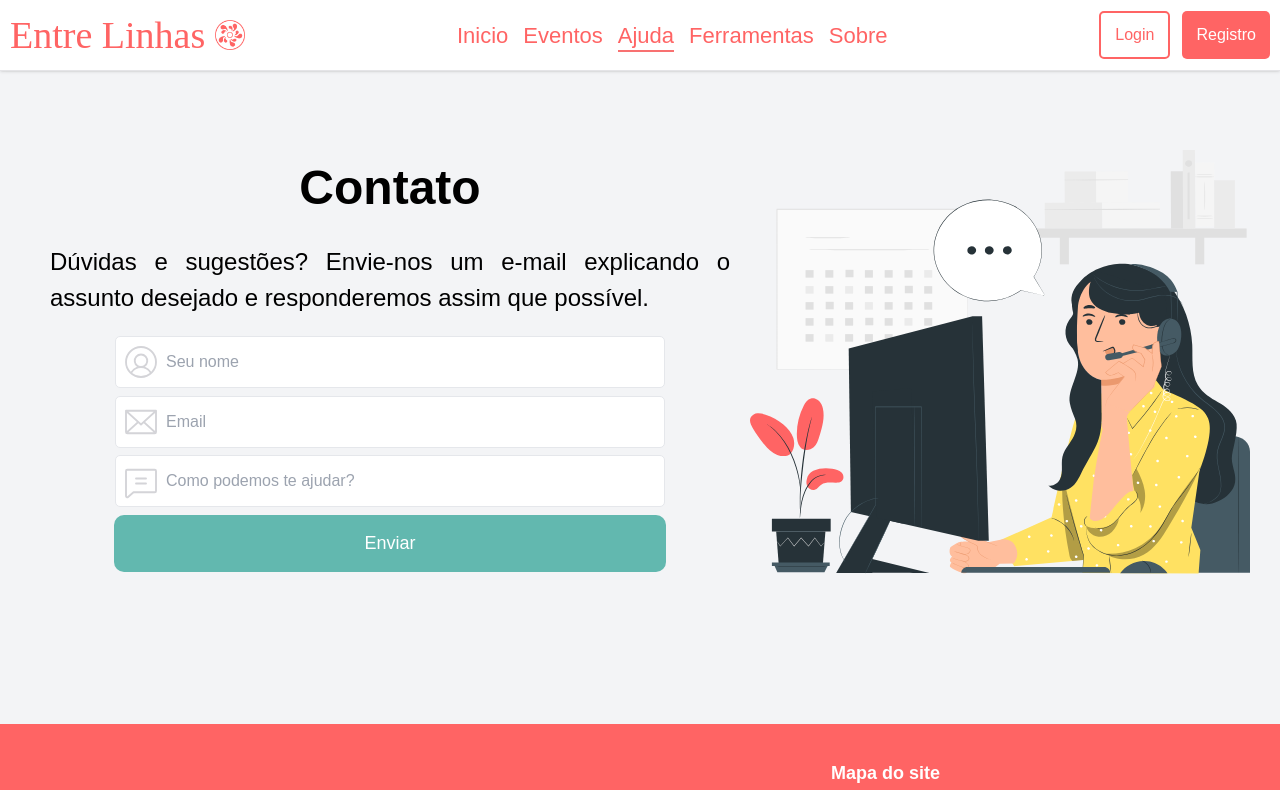
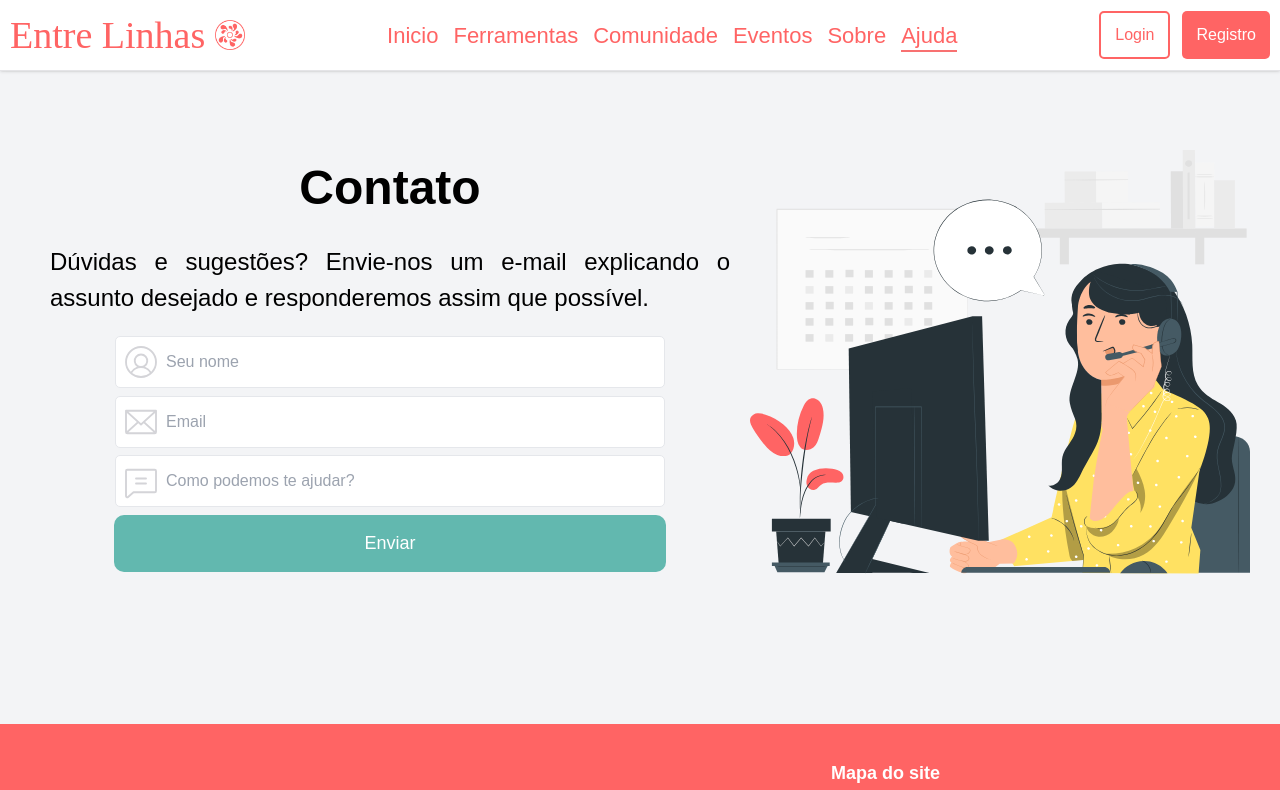
Before and after one commit to Entre-Linhas/front-end, a React (Create React App) app: page /ajuda in a window 1280 px wide. Shown: the top 790 px of the page. Built offline with nearby package versions, Linux system fonts and the light colour scheme.

Commit message:
refactor: ajustando a header, em progresso.

```diff
--- a/src/components/Header.tsx
+++ b/src/components/Header.tsx
@@ -6,7 +6,7 @@ import { UserCircle, List, Gear } from "@phosphor-icons/react"
 import { Linking } from './Linking';
 import React, { useContext, useState } from 'react';
 import { Context } from '../contexts/Context';
-
+import { NavLink } from 'react-router-dom';
 
 interface HeaderProps extends HTMLAttributes<HTMLHeadingElement> { }
 
@@ -30,70 +30,46 @@ export const Header = ({ ...rest }: HeaderProps) => {
 
       <nav className="hidden lg:flex gap-[2.5rem] font-medium mx-auto text-custom-salmon text-[2.2rem]">
         <ul className='flex gap-6'>
-          {auth ?
-          (
-            <div className='flex gap-6'>
-              <li className="relative">
+          <li className={`relative`}>
             <Linking to="/" title='Inicio' />
           </li>
-              <li className="relative">
+          <li className={`relative ${auth ? "" : "hidden"}`}>
             <Linking to="/Trilha" title='Trilha' />
           </li>
-              <li className="relative">
-                <Linking to="/Gerenciamento" title='Ferramentas' />
+          <li className={`relative`}>
+            <Linking to={auth ? "/Gerenciamento" : "/ferramentas"} title='Ferramentas' />
           </li>
-              <li className="relative">
+          <li className={`relative`}>
             <Linking to="/Comunidade" title='Comunidade' />
           </li>
-              <li className="relative">
+          <li className={`relative`}>
             <Linking to="/Eventos" title='Eventos' />
           </li>
-              <li className="relative">
+          <li className={`relative`}>
             <Linking to="/sobre" title='Sobre' />
           </li>
-            </div>
-          )
-
-           : // se tiver feio pode trocar, é só pra testar.
-
-           (
-
-            <div className='flex gap-6'>
-              <li className="relative">
-                <Linking to="/" title='Inicio' />
-              </li>
-              <li className="relative">
-                <Linking to="/eventos" title="Eventos" />
-              </li>
-              <li className="relative">
+          <li className={`relative`}>
             <Linking to="/ajuda" title='Ajuda' />
           </li>
-              <li className="relative">
-                <Linking to="/ferramentas" title='Ferramentas' />
-              </li>
-              <li className="relative">
-                <Linking to="/Sobre" title='Sobre' />
-              </li>
-            </div>
-          )
-          }
         </ul>
       </nav>
 
       <div>
-        {auth ?
-        (
+        {auth ? (
           <div>
             <button onClick={Click}>
+
               <div className='hidden lg:flex items-center gap-[1.2rem]'>
-            <div className="w-[3.5rem] h-[3.5rem] rounded-full bg-black">
-              <img src={perfil.foto} className="max-w-[100%] h-full rounded-full"/>
+                <div className="w-[3.5rem] h-[3.5rem]">
+                  <img src={perfil.foto} className="max-w-[100%] h-full rounded-full" />
                 </div>
                 <p>{perfil.usuario.nome}</p>
               </div>
+
             </button>
+
             <div className={`${display}`}>
-              <ul className="shadow-xl text-custom-salmon absolute right-0 z-10 mt-4 bg-white py-2 dark:bg-zinc-800 dark:border-b-zinc-700">
+              <ul className="max-lg:hidden shadow-xl text-custom-salmon absolute right-0 z-10 mt-4 bg-white py-2 dark:bg-zinc-800 dark:border-b-zinc-700">
                 <li className="block px-8 py-5 hover:bg-custom-salmon hover:text-white">
                   <Linking to="/Profile" title="Meu perfil" />
                 </li>
@@ -106,11 +82,8 @@ export const Header = ({ ...rest }: HeaderProps) => {
               </ul>
             </div>
           </div>
-        )
+        ) : (
 
-        :
-
-        (
           <div className='hidden lg:flex gap-[1.2rem]'>
             <Button titleBt='Login' typeStyle='secondary' onClick={() => navigate("/signin")} />
             <Button titleBt='Registro' onClick={() => navigate("/SignUp")} />
@@ -130,26 +103,40 @@ export const Header = ({ ...rest }: HeaderProps) => {
 
         <div className={`${display}`}>
           <ul className="shadow-xl text-custom-salmon absolute right-0 z-10 mt-6 bg-white py-2 dark:bg-zinc-800 dark:border-b-zinc-700">
-            {auth ?
-            (
-              <div>
             <li className="block px-8 py-2 hover:bg-custom-salmon hover:text-white">
+
+              {/* Usuário logado aparecem os o ícone do perfil e o nome dele,
+                     deslogado aparece os botões de logar e registrar
+                     */}
+
+              {auth ? (
+
                 <div className="flex items-center gap-5 text-zinc-600 dark:text-zinc-200">
-                    <UserCircle size={32} weight="fill"/>
-                    <Linking to="/Profile" title={perfil.usuario.nome} />
+                  <NavLink to="/profile">
+                    <UserCircle size={32} weight="fill" />
+                    <span>{perfil.usuario.nome}</span>
+                  </NavLink>
                 </div>
+              ) : (
+                <div className="">
+                  <li className="block px-8 py-2 hover:bg-custom-salmon hover:text-white">
+                    <NavLink to="/SignIn" title='Login' />
                   </li>
                   <li className="block px-8 py-2 hover:bg-custom-salmon hover:text-white">
-                    <Linking to="/Profile" title="Configurações" />
+                    <NavLink to="/SignUp" title='Registrar' />
+                  </li>
+                </div>
+              )
+              }
             </li>
             <li className="block px-8 py-2 hover:bg-custom-salmon hover:text-white">
               <Linking to="/" title='Inicio' />
             </li>
-                <li className="block px-8 py-2 hover:bg-custom-salmon hover:text-white">
+            <li className={`${auth ? "" : "hidden"} block px-8 py-2 hover:bg-custom-salmon hover:text-white`}>
               <Linking to="/trilha" title='Trilha' />
             </li>
             <li className="block px-8 py-2 hover:bg-custom-salmon hover:text-white">
-                  <Linking to="/Gerenciamento" title='Ferramentas' />
+              <Linking to={auth ? "/Gerenciamento" : "/ferramentas"} title='Ferramentas' />
             </li>
             <li className="block px-8 py-2 hover:bg-custom-salmon hover:text-white">
               <Linking to="/Comunidade" title='Comunidade' />
@@ -166,40 +153,8 @@ export const Header = ({ ...rest }: HeaderProps) => {
             <li className="block px-8 py-2 hover:bg-custom-salmon hover:text-white">
               <Linking to="/" title='Sair' />
             </li>
-              </div>
-            )
-
-            : // acho que indexado assim fica mais fácil de entender
-
-            (
-              <div>
-                 <li className="block px-8 py-2 hover:bg-custom-salmon hover:text-white">
-                  <Linking to="/SignIn" title='Login' />
-                </li>
-                <li className="block px-8 py-2 hover:bg-custom-salmon hover:text-white">
-                  <Linking to="/SignUp" title='Registrar' />
-                </li>
-                <li className="block px-8 py-2 hover:bg-custom-salmon hover:text-white">
-                  <Linking to="/" title='Inicio' />
-                </li>
-                <li className="block px-8 py-2 hover:bg-custom-salmon hover:text-white">
-                  <Linking to="/Eventos" title='Eventos' />
-                </li>
-                <li className="block px-8 py-2 hover:bg-custom-salmon hover:text-white">
-                  <Linking to="/Ajuda" title='Ajuda' />
-                </li>
-                <li className="block px-8 py-2 hover:bg-custom-salmon hover:text-white">
-                  <Linking to="/Ferramentas" title='Ferramentas' />
-                </li>
-                <li className="block px-8 py-2 hover:bg-custom-salmon hover:text-white">
-                  <Linking to="/Sobre" title='Sobre nós' />
-                </li>
-              </div>
-            )
-            }
           </ul>
         </div>
-
       </div>
 
     </header>
--- a/src/contexts/Context.tsx
+++ b/src/contexts/Context.tsx
@@ -17,7 +17,7 @@ interface ContextProps {
   nivelamento: any
   setNivelamento: Function
   atulizarPerfil: Function
-  pedido: any
+  pedido2: any
   setPedido?: Function
   pegarDadosPedido?: Function
   // SingOut: Function
@@ -29,7 +29,7 @@ export default function Provider({ children }: { children: React.ReactNode }) {
   const [perfil, setPerfil] = useState<any>(null);
   const [atividades, setAtividades] = useState<any>({ progresso: 0 });
   const [nivelamento, setNivelamento] = useState<any>(null);
-  const [pedido, setPedido] = useState<any>();
+  const [pedido2, setPedido] = useState<any>();
 
   /* useEffect(() => {
     console.log("Log no context",
@@ -215,7 +215,7 @@ export default function Provider({ children }: { children: React.ReactNode }) {
 
     return (
       <Context.Provider value={{ auth, setAuth, perfil, setPerfil, atividades, setAtividades, decrementarProgressoAtividade, incrementarProgressoAtividade, atualizarAtividade, definirFotoPerfil, definirDescricao, avançarQuest, nivelamento,
-        setNivelamento, atulizarPerfil, pedido, setPedido, pegarDadosPedido }}>
+        setNivelamento, atulizarPerfil, pedido2, setPedido, pegarDadosPedido }}>
         {/* {JSON.stringify(atividades.progresso || {})} */}
         {children}
       </Context.Provider>
--- a/src/models/pedido.ts
+++ b/src/models/pedido.ts
@@ -1,4 +1,5 @@
 export interface Pedido {
+/* id: Key | null | undefined */
 
 title: string
 date: Date
--- a/src/pages/Contato.tsx
+++ b/src/pages/Contato.tsx
@@ -24,9 +24,9 @@ export default function Contato() {
                     <div className="flex flex-col gap-2 m-auto max-w-[80%]">
                         <p className="min-[1024px]:hidden text-[2.4rem] text-center max-[660px]:py-[5rem] min-[660px]:py-[2rem] px-[2rem]">Dúvidas e sugestões? Envie-nos um e-mail explicando o assunto desejado e responderemos assim que possível.</p>
                         <div className="max-w-[100%] w-[100%] lg:m-auto flex flex-col justify-center items-center gap-3">
-                            <Input placeholder="Seu nome" onChange={(e: any) => setEmail(e.target.value)} leftElement={<UserCircle className="mr-2 text-zinc-300" weight="light" size={40} />} />
-                            <Input placeholder="Email" onChange={(e: any) => setEmail(e.target.value)} leftElement={<Envelope className="mr-2 text-zinc-300" weight="light" size={40} />} />
-                            <Input placeholder="Como podemos te ajudar?" onChange={(e: any) => setEmail(e.target.value)} leftElement={<ChatText className="mr-2 text-zinc-300 resize-y" weight="light" size={40} />} />
+                            <Input placeholder="Seu nome" onChange={(e: any) => setEmail(e.target.value)} leftElement={<UserCircle className="mr-2 text-zinc-300" weight="light" size={40} />} aria-labelledby="seu nome"/>
+                            <Input placeholder="Email" onChange={(e: any) => setEmail(e.target.value)} leftElement={<Envelope className="mr-2 text-zinc-300" weight="light" size={40} />}  aria-labelledby="Email"/>
+                            <Input placeholder="Como podemos te ajudar?" onChange={(e: any) => setEmail(e.target.value)} leftElement={<ChatText className="mr-2 text-zinc-300 resize-y" weight="light" size={40} />} aria-labelledby="Como podemos te ajudar"  />
                             <button className="bg-[#62B8AF] px-[6rem] py-[1.5rem] text-white text-[1.8rem] rounded-[1rem] w-[100%] max-w-[55.2rem]" title="enviar as dúvidas e sugestões">Enviar</button>
                         </div>
                     </div>
```
Also changed, not shown: src/pages/Gerenciamento.tsx (+44 -11 lines). Lines whose indentation alone changed are shown as unchanged.
